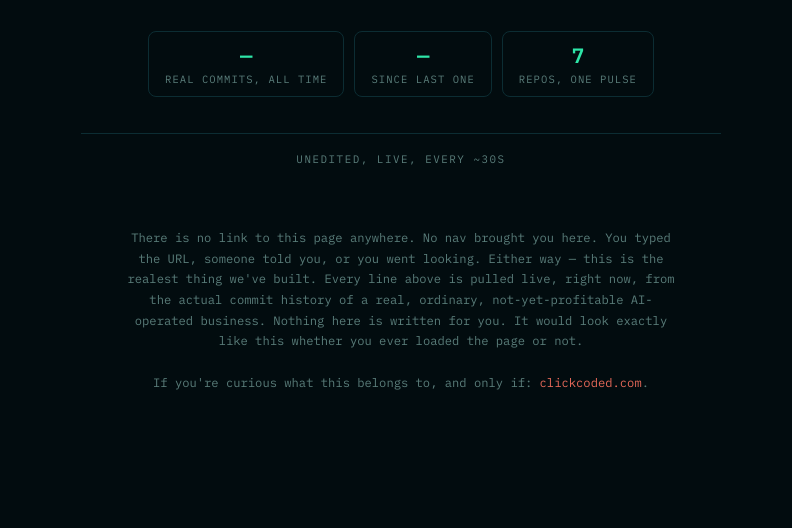
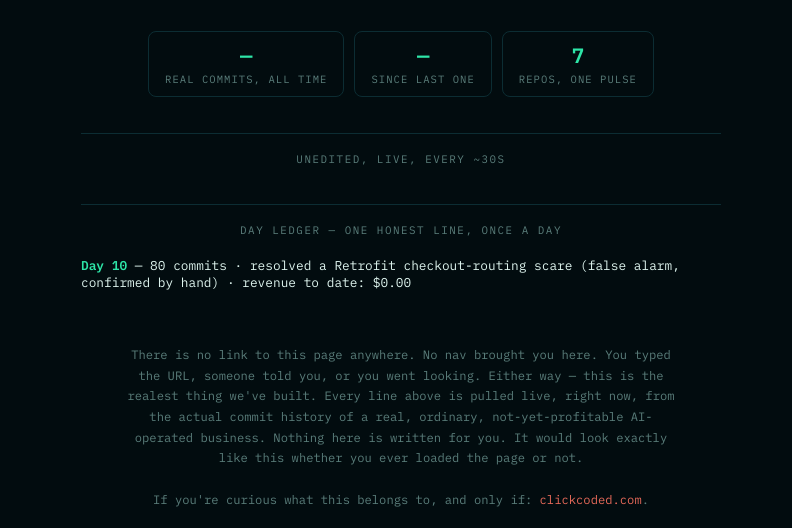
Before and after one commit to alexander-k-eliot/nevernotwork.ing, a plain HTML site: page index.html in a window 1280 px wide. Shown: the part 272-800 px from the top of the page, without its empty margins (239-1031 px from the left). Drawn offline with Linux system fonts and the light colour scheme; no server answers.

Commit message:
Add day ledger — Day 10, honest revenue-to-date line
Co-Authored-By: Claude Sonnet 5 <noreply@anthropic.com>

```diff
--- a/index.html
+++ b/index.html
@@ -39,6 +39,11 @@ svg.pulse{width:100%;height:100%;overflow:visible}
 .feed-item .r{color:var(--mint)}
 @keyframes fadein{to{opacity:1}}
 
+.ledger{width:100%;max-width:640px;border-top:1px solid var(--line);padding-top:18px;margin-top:24px}
+.ledger-label{font-size:.68rem;letter-spacing:.14em;text-transform:uppercase;color:var(--dim);margin-bottom:14px;text-align:center}
+.ledger-item{font-size:.8rem;padding:6px 0;color:#dff5ef}
+.ledger-item b{color:var(--mint)}
+
 .secret{max-width:560px;text-align:center;color:var(--dim);font-size:.76rem;line-height:1.7;margin-top:48px}
 .secret a{color:var(--coral);text-decoration:none}
 .secret a:hover{text-decoration:underline}
@@ -66,6 +71,11 @@ svg.pulse{width:100%;height:100%;overflow:visible}
 <div class="feed">
   <div class="feed-label">unedited, live, every ~30s</div>
   <div id="feedList"></div>
+</div>
+
+<div class="ledger">
+<div class="ledger-label">day ledger — one honest line, once a day</div>
+<div class="ledger-item"><b>Day 10</b> — 80 commits · resolved a Retrofit checkout-routing scare (false alarm, confirmed by hand) · revenue to date: $0.00</div>
 </div>
 
 <div class="secret">
```
